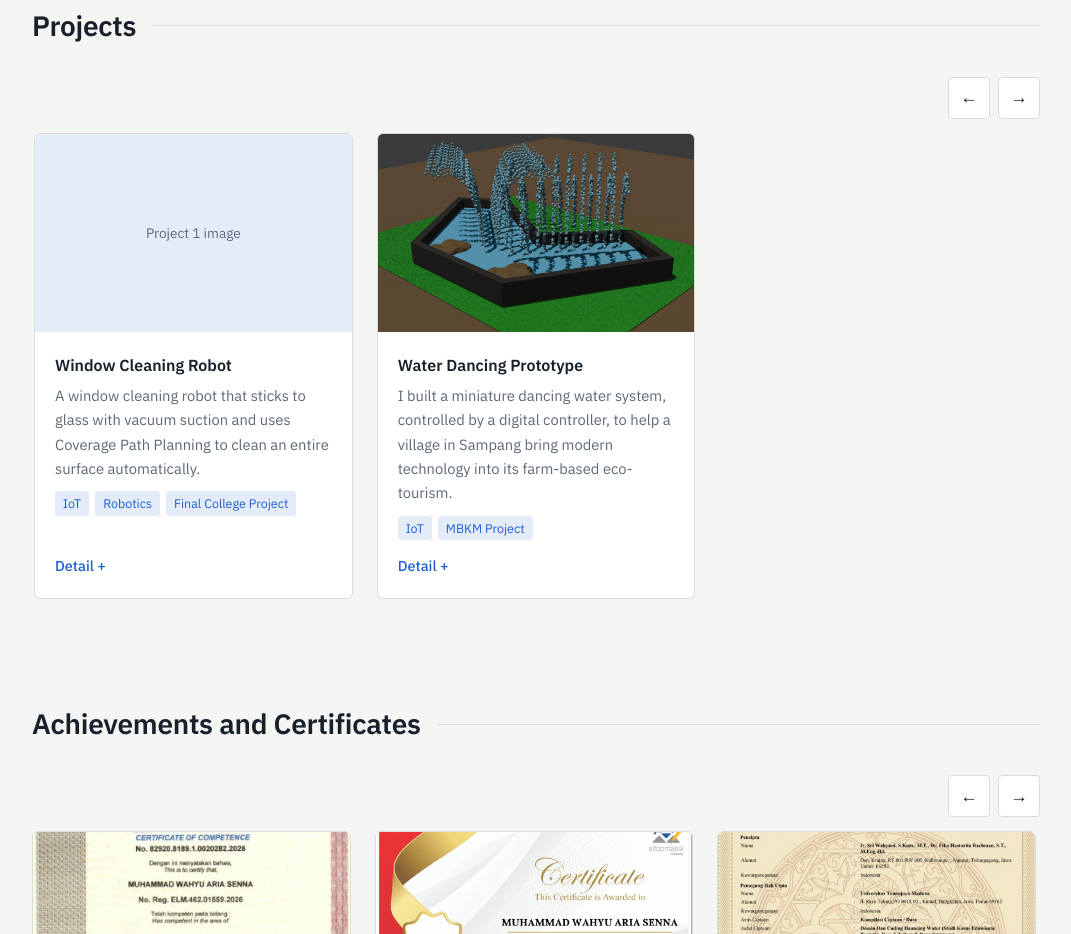
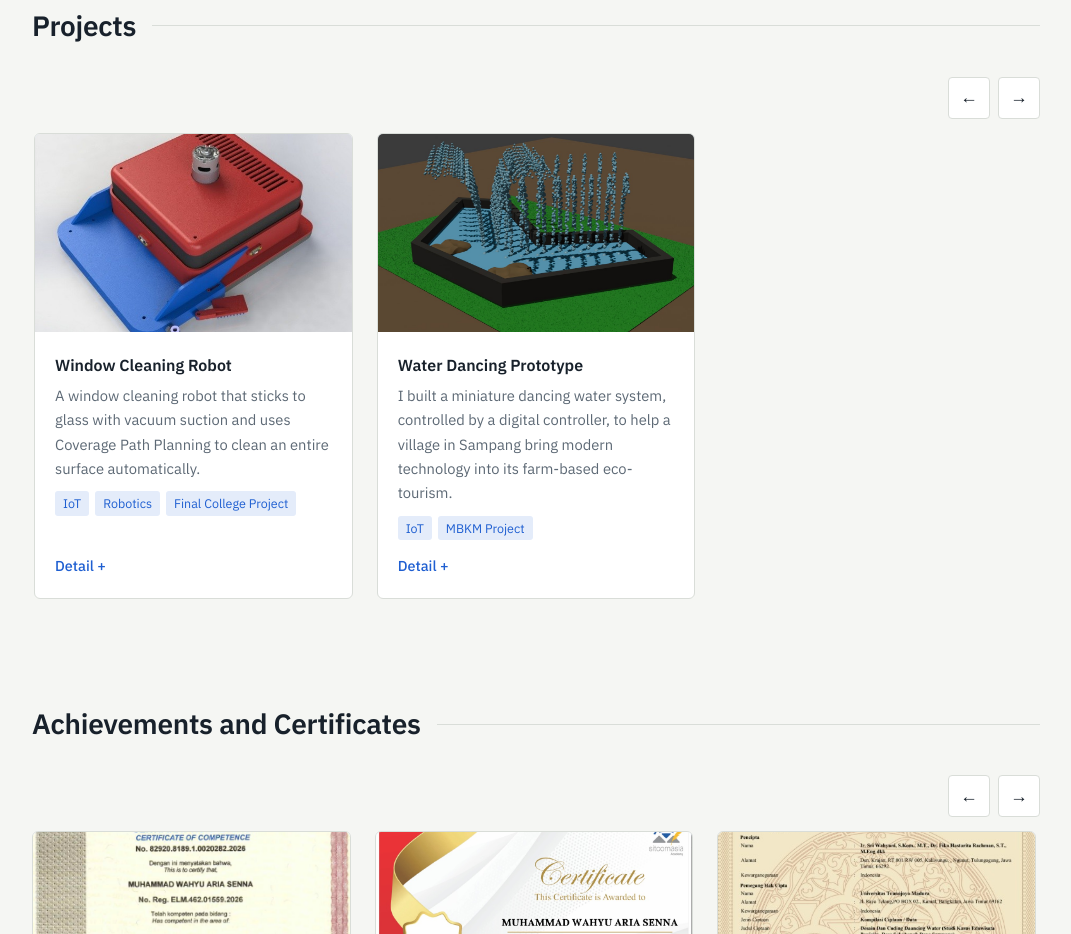
Before and after one commit to muhammadwhyu21/myporto, a plain HTML site: page index.html in a window 1280 px wide. Shown: the part 1728-2662 px from the top of the page, without its empty margins (124-1195 px from the left). Drawn offline with Linux system fonts and the light colour scheme.

Commit message:
Update index.html

```diff
--- a/index.html
+++ b/index.html
@@ -280,7 +280,7 @@ footer{margin-top:56px;padding:28px 0 40px;border-top:1px solid var(--line);colo
         <div class="slider" tabindex="0" aria-label="Projects">
           <!-- Each project: thumbnail = projectN.jpeg, full size on click = projectN-full.jpeg (or a .pdf) -->
           <article class="card">
-            <div class="thumb" data-full="project1-full.jpeg" tabindex="0" role="button" aria-label="Open project 1 full size"><img loading="lazy" src="project1.jpeg" alt="" onerror="this.remove()"><span>Project 1 image</span></div>
+            <div class="thumb" data-full="project1-full.jpeg" tabindex="0" role="button" aria-label="Open project 1 full size"><img loading="lazy" src="project1.jpg" alt="" onerror="this.remove()"><span>Project 1 image</span></div>
             <div class="body">
               <h3>Window Cleaning Robot</h3>
               <p>A window cleaning robot that sticks to glass with vacuum suction and uses Coverage Path Planning to clean an entire surface automatically.</p>
```
